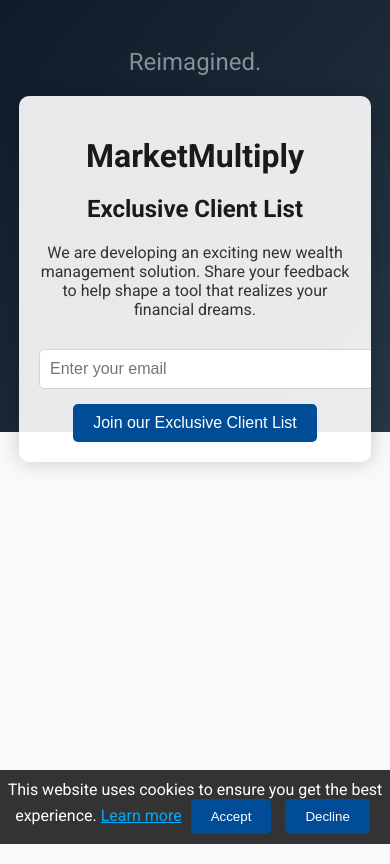
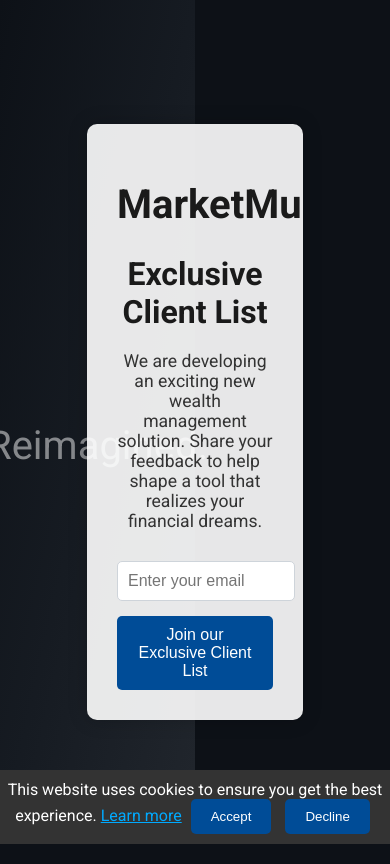
Before and after one commit to svan-b/my-flask-app, a Python web app: template templates/coming_soon.html in a window 390 px wide. Run offline with Jinja, Linux system fonts and the light colour scheme; the template is opened without the code that fills it, so the values that code supplies are empty.

Commit message:
Update landing page design and connect form to SQL database

```diff
--- a/forms.py
+++ b/forms.py
@@ -1,6 +1,8 @@
 from flask_wtf import FlaskForm
 from wtforms import StringField, PasswordField, TextAreaField, SubmitField
 from wtforms.validators import DataRequired, Email, EqualTo
+
+
 
 class RegistrationForm(FlaskForm):
     email = StringField('Email', validators=[DataRequired(), Email()])
@@ -15,8 +17,7 @@ class LoginForm(FlaskForm):
 
 class ComingSoonForm(FlaskForm):
     email = StringField('Email', validators=[DataRequired(), Email()])
-    suggestions = TextAreaField('Suggestions', validators=[DataRequired()])
     question1 = TextAreaField('What feature would you like to see?', validators=[DataRequired()])
     question2 = TextAreaField('What investment topics are you interested in?', validators=[DataRequired()])
     question3 = TextAreaField('Any other comments or suggestions?', validators=[DataRequired()])
-    submit = SubmitField('Submit')
+    submit = SubmitField('Join our Exclusive Client List')
--- a/static/css/coming_soon.css
+++ b/static/css/coming_soon.css
@@ -4,8 +4,8 @@
 
 body {
     font-family: 'Roboto', sans-serif;
-    background-color: #f8f9fa;
-    color: #333;
+    background-color: #0d1117; /* Dark grey background */
+    color: #c9d1d9; /* Light grey text for better contrast */
     margin: 0;
     padding: 0;
     display: flex;
@@ -21,7 +21,7 @@ body {
     left: 0;
     width: 50%;
     height: 100%;
-    background: linear-gradient(to bottom right, #0f1b29, #1b2735, #263747);
+    background: linear-gradient(to bottom right, #0d1117, #161b22, #21262d);
     z-index: -1;
 }
 
@@ -119,40 +119,4 @@ body {
 }
 
 /* Media Queries for Mobile Devices */
-@media (max-width: 768px) {
-    body {
-        flex-direction: column;
-        justify-content: flex-start;
-        padding-top: 20px;
-    }
-
-    .background-gradient {
-        width: 100%;
-        height: 50%;
-    }
-
-    .tagline {
-        position: static;
-        transform: none;
-        font-size: 1.5rem;
-        margin-bottom: 20px;
-    }
-
-    .container {
-        width: 80%;
-        max-width: 100%;
-        padding: 20px;
-    }
-
-    .content h1 {
-        font-size: 2rem;
-    }
-
-    .content h2 {
-        font-size: 1.5rem;
-    }
-
-    .content p {
-        font-size: 1rem;
-    }
-}
+@
```
Also changed, not shown: app.py (+10 -132 lines).
